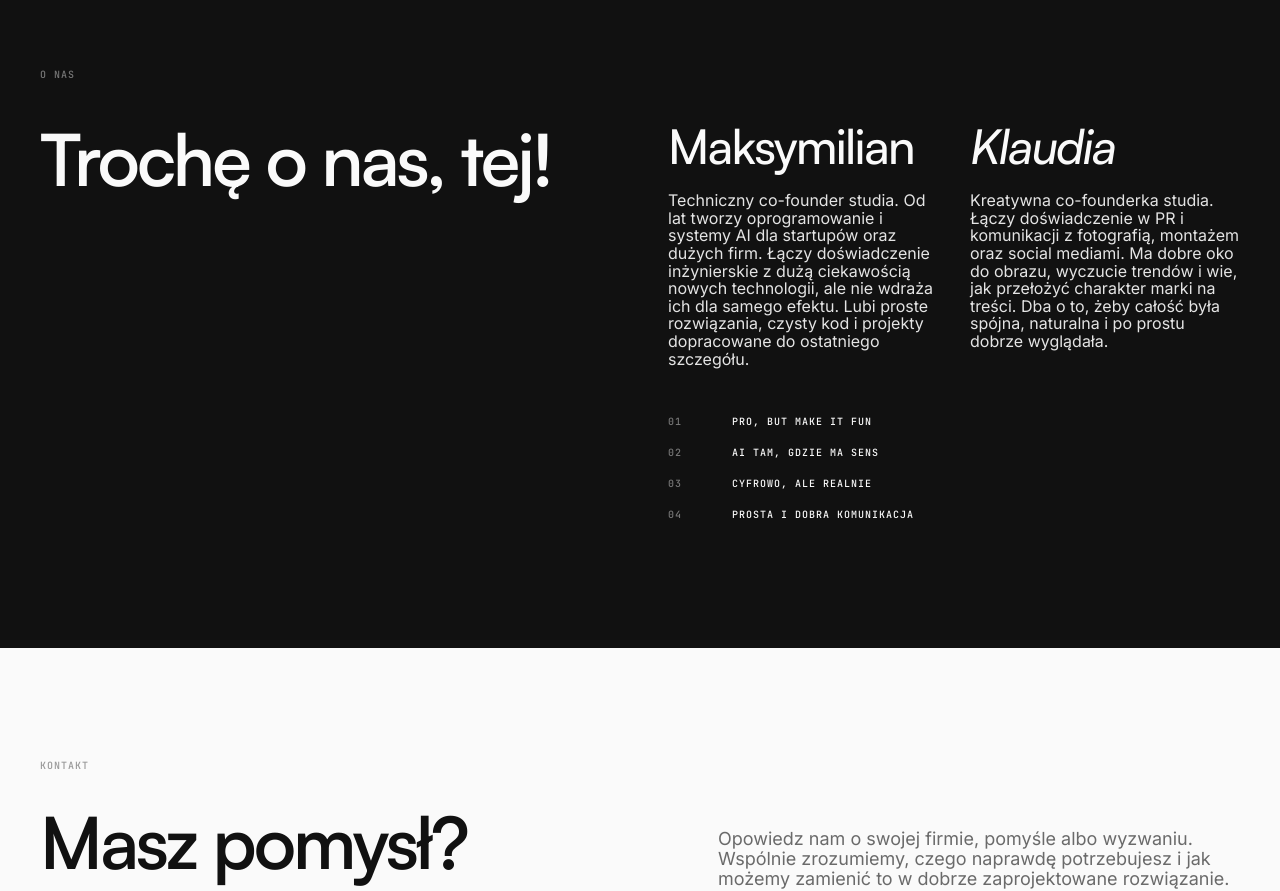
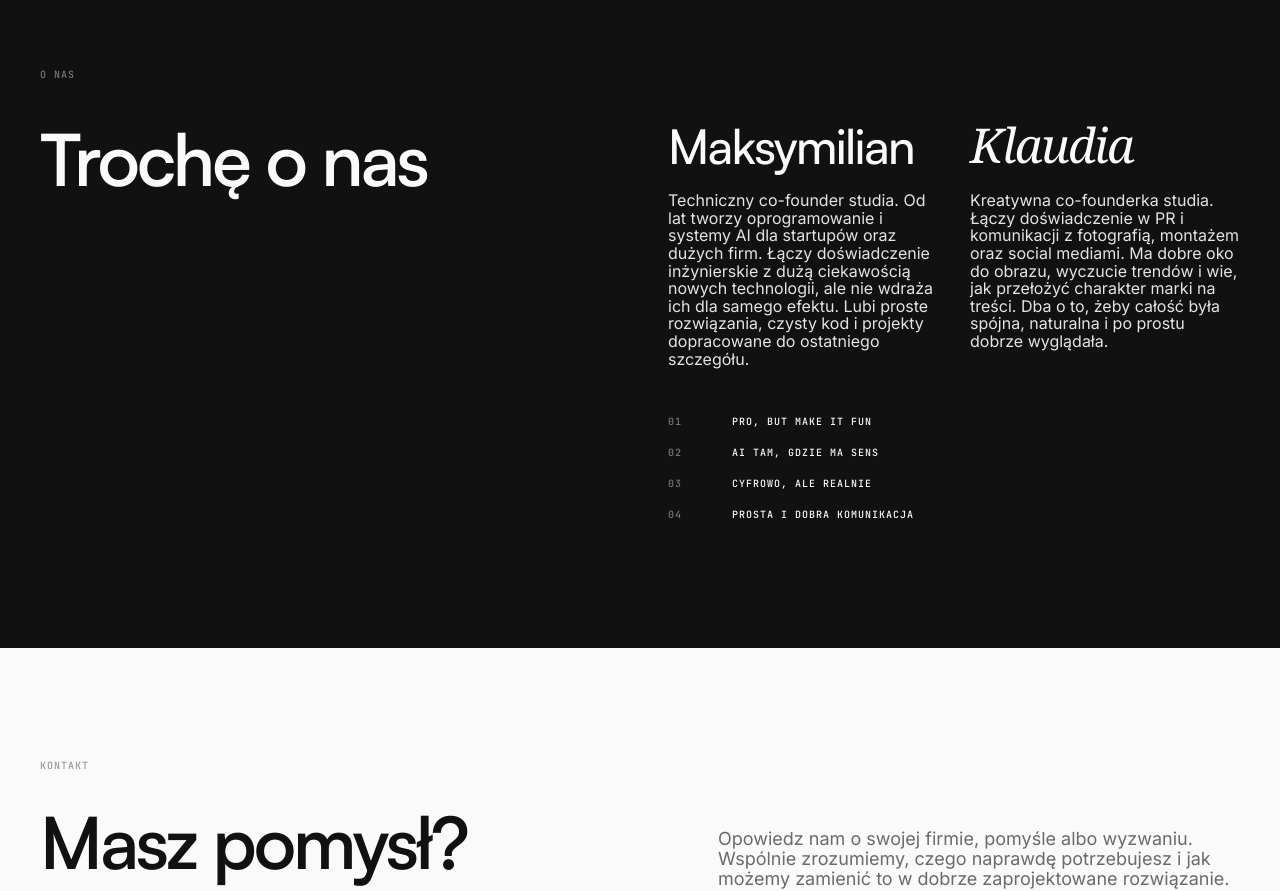
Before and after one commit to MaksymilianKalek/sokolek-studio, a React (Vite) app in the folder web/: page / in a window 1280 px wide. Shown: the part 2740-3631 px from the top of the page. Built offline with nearby package versions, Linux system fonts and the light colour scheme.

Commit message:
Minor fixes

```diff
--- a/web/src/components/home/philosophy.tsx
+++ b/web/src/components/home/philosophy.tsx
@@ -33,7 +33,7 @@ export function Philosophy() {
                 </div>
 
                 <div>
-                  <h3 className="heading-sm font-serif font-normal italic tracking-[-0.035em] text-ink">
+                  <h3 className="heading-sm !font-serif !font-normal italic tracking-[-0.035em] text-ink">
                     {t('manifesto.sectionTwo.heading_part2')}
                   </h3>
                   <p className="body-copy mt-5">
--- a/web/src/locales/pl/translation.json
+++ b/web/src/locales/pl/translation.json
@@ -71,7 +71,7 @@
   "manifesto": {
     "label": "O nas",
     "sectionOne": {
-      "heading": "Trochę o nas, tej!",
+      "heading": "Trochę o nas",
       "description": "Techniczny co-founder studia. Od lat tworzy oprogramowanie i systemy AI dla startupów oraz dużych firm. Łączy doświadczenie inżynierskie z dużą ciekawością nowych technologii, ale nie wdraża ich dla samego efektu. Lubi proste rozwiązania, czysty kod i projekty dopracowane do ostatniego szczegółu."
     },
     "sectionTwo": {
```
